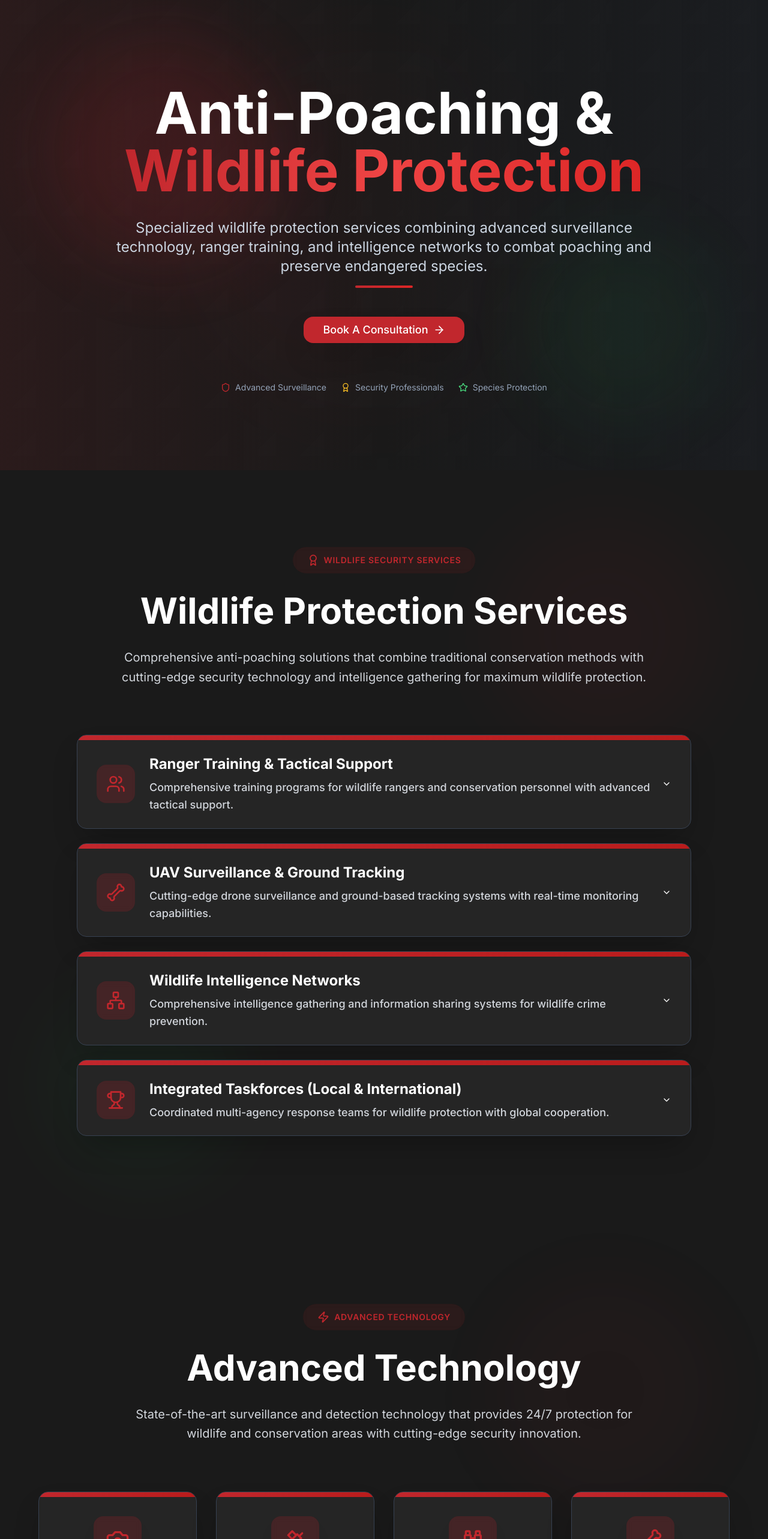
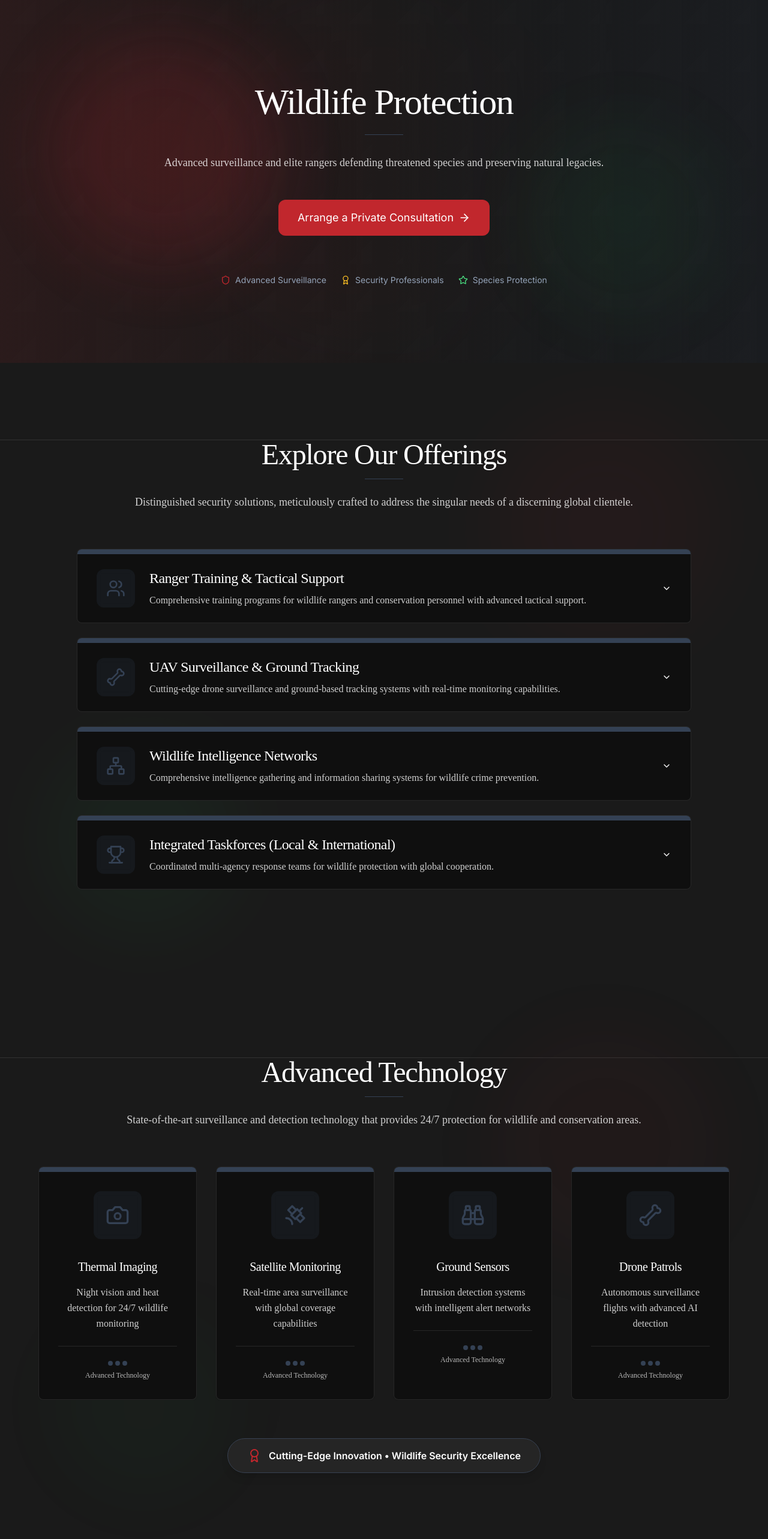
Before and after one commit to Joshua-Joseph1/valendor, a Next.js app: page /services/anti-poaching-wildlife-protection in a window 1280 px wide. Shown: the part 100-2666 px from the top of the page at 60% size. Built offline with nearby package versions, Linux system fonts and the light colour scheme.

Commit message:
feat(apwp): apply Valiant theme to Wildlife Protection page & components; update copy and CTAs

```diff
--- a/app/services/anti-poaching-wildlife-protection/page.tsx
+++ b/app/services/anti-poaching-wildlife-protection/page.tsx
@@ -8,7 +8,7 @@ import WildlifeProtectionCTA from '@/components/apwp/CTA';
 
 const WildlifeProtectionPage = () => {
   return (
-    <div className="min-h-screen pt-20 bg-[#1a1a1a] text-white">
+    <div className="min-h-screen pt-20 bg-[#1A1A1A] text-white antialiased">
       <WildlifeProtectionHero />
       <WildlifeProtectionOfferings />
       <WildlifeProtectionTechnology />
--- a/components/apwp/Hero.tsx
+++ b/components/apwp/Hero.tsx
@@ -13,7 +13,7 @@ const WildlifeProtectionHero = () => {
   return (
     <section
       ref={heroRef}
-      className="relative py-32 bg-[#1a1a1a] text-white overflow-hidden"
+      className="relative py-24 md:py-32 bg-[#1A1A1A] text-white overflow-hidden"
     >
       {/* Enhanced Background Elements */}
       <div className="absolute inset-0">
@@ -60,12 +60,10 @@ const WildlifeProtectionHero = () => {
               transition={{ duration: 0.6, delay: 0.3 }}
               className="flex flex-col items-center space-y-6"
             >
-              <h1 className="text-4xl sm:text-6xl lg:text-7xl xl:text-8xl font-bold leading-tight">
-                <span className="text-white">Anti-Poaching &</span>
-                <span className="block bg-gradient-to-r from-valentor-red via-red-500 to-red-600 bg-clip-text text-transparent">
-                  Wildlife Protection
-                </span>
+              <h1 className="text-4xl md:text-6xl font-[ui-serif] tracking-tight leading-tight">
+                Wildlife Protection
               </h1>
+              <div className="h-px w-16 bg-[#344154] mx-auto" />
             </motion.div>
 
             {/* Description */}
@@ -75,12 +73,9 @@ const WildlifeProtectionHero = () => {
               transition={{ duration: 0.6, delay: 0.5 }}
               className="space-y-4"
             >
-              <p className="text-xl md:text-2xl text-slate-300 leading-relaxed max-w-4xl mx-auto">
-                Specialized wildlife protection services combining advanced
-                surveillance technology, ranger training, and intelligence
-                networks to combat poaching and preserve endangered species.
+              <p className="text-base md:text-lg text-white/80 leading-relaxed max-w-4xl mx-auto font-[ui-sans-serif]">
+                Advanced surveillance and elite rangers defending threatened species and preserving natural legacies.
               </p>
-              <div className="w-24 h-1 bg-gradient-to-r from-valentor-red to-red-600 rounded-full mx-auto"></div>
             </motion.div>
 
             {/* Action Buttons */}
@@ -90,13 +85,14 @@ const WildlifeProtectionHero = () => {
               transition={{ duration: 0.6, delay: 0.7 }}
               className="flex flex-col sm:flex-row gap-4 justify-center pt-4"
             >
-              <Button
-                size="lg"
-                className="bg-valentor-red hover:bg-red-700 text-white px-8 py-4 text-lg rounded-2xl shadow-2xl hover:shadow-3xl transition-all duration-300 hover:scale-105 group"
+              <a
+                href="/contact"
+                aria-label="Arrange a Private Consultation with Valiant Risk Group"
+                className="inline-flex items-center bg-[#C1272D] hover:bg-[#C1272D]/90 text-white px-8 py-4 text-base md:text-lg rounded-xl transition-colors duration-300 focus-visible:outline focus-visible:outline-2 focus-visible:outline-[#C1272D]"
               >
-                Book A Consultation
-                <ArrowRight className="ml-2 h-5 w-5 group-hover:translate-x-1 transition-transform duration-300" />
-              </Button>
+                Arrange a Private Consultation
+                <ArrowRight className="ml-2 h-5 w-5" />
+              </a>
             </motion.div>
 
             {/* Trust Indicators */}
--- a/components/apwp/Impact.tsx
+++ b/components/apwp/Impact.tsx
@@ -28,7 +28,7 @@ const WildlifeProtectionImpact = () => {
   ];
 
   return (
-    <section className="relative py-32 bg-gradient-to-br from-valentor-red via-red-600 to-red-800 text-white overflow-hidden">
+    <section className="relative py-24 md:py-32 bg-[#1A1A1A] text-white overflow-hidden before:block before:h-px before:w-full before:bg-white/10">
       {/* Sophisticated background elements */}
       <div className="absolute inset-0">
         <div className="absolute inset-0 bg-gradient-to-r from-black/20 via-transparent to-black/30"></div>
@@ -55,17 +55,10 @@ const WildlifeProtectionImpact = () => {
           viewport={{ once: true }}
           className="text-center mb-16"
         >
-          <div className="inline-flex items-center bg-white/10 backdrop-blur-xl rounded-full px-6 py-3 border border-white/20 mb-8">
-            <TrendingUp className="h-5 w-5 text-white mr-2" />
-            <span className="text-white font-semibold text-sm uppercase tracking-wider">Conservation Impact</span>
-          </div>
-
-          <h2 className="text-4xl md:text-5xl font-bold mb-8 leading-tight">
-            Conservation Impact
-          </h2>
-          <p className="text-xl md:text-2xl max-w-4xl mx-auto leading-relaxed text-white/90">
-            Our wildlife protection programs have helped preserve critical habitats
-            and protect endangered species across multiple continents with measurable security results.
+          <h2 className="text-3xl md:text-5xl font-[ui-serif] tracking-tight text-white mb-4">Conservation Impact</h2>
+          <div className="mx-auto h-px w-16 bg-[#344154] mb-6" />
+          <p className="text-base md:text-lg max-w-4xl mx-auto leading-relaxed text-white/80 font-[ui-sans-serif]">
+            Our wildlife protection programs have helped preserve critical habitats and protect endangered species across multiple continents.
           </p>
         </motion.div>
 
@@ -80,29 +73,29 @@ const WildlifeProtectionImpact = () => {
               viewport={{ once: true }}
               className="text-center group"
             >
-              <div className="bg-white/10 backdrop-blur-xl rounded-3xl p-8 border border-white/20 shadow-2xl hover:shadow-3xl transition-all duration-500 hover:scale-105 hover:bg-white/15">
+              <div className="bg-[#0f0f0f] backdrop-blur-xl rounded-xl p-8 border border-white/10 transition-colors duration-300">
                 {/* Icon */}
                 <div className="bg-white/20 backdrop-blur-sm rounded-2xl p-4 w-16 h-16 flex items-center justify-center mx-auto mb-6 group-hover:bg-white/30 transition-all duration-300">
                   <Award className="h-8 w-8 text-white" />
                 </div>
 
                 {/* Number */}
-                <div className="text-4xl md:text-5xl font-bold mb-3 bg-gradient-to-r from-white to-gray-200 bg-clip-text text-transparent">
+                <div className="text-4xl md:text-5xl font-[ui-serif] tracking-tight mb-3 text-white">
                   {stat.number}
                 </div>
 
                 {/* Label */}
-                <div className="text-lg md:text-xl font-semibold mb-2 text-white">
+                <div className="text-lg md:text-xl font-[ui-serif] tracking-tight mb-2 text-white">
                   {stat.label}
                 </div>
 
                 {/* Description */}
-                <div className="text-white/80 text-sm">
+                <div className="text-white/80 text-sm font-[ui-sans-serif]">
                   {stat.description}
                 </div>
 
                 {/* Decorative line */}
-                <div className="w-12 h-1 bg-gradient-to-r from-white/50 to-transparent rounded-full mx-auto mt-4"></div>
+                <div className="w-12 h-px bg-[#344154] mx-auto mt-4"></div>
               </div>
             </motion.div>
           ))}
--- a/components/apwp/Offerings.tsx
+++ b/components/apwp/Offerings.tsx
@@ -60,7 +60,7 @@ const WildlifeProtectionOfferings = () => {
   return (
     <section
       ref={servicesRef}
-      className="py-32 bg-[#1a1a1a] text-white relative overflow-hidden"
+      className="py-24 md:py-32 bg-[#1A1A1A] text-white relative overflow-hidden before:block before:h-px before:w-full before:bg-white/10"
     >
       {/* Elegant background elements */}
       <div className="absolute inset-0 opacity-5">
@@ -74,22 +74,12 @@ const WildlifeProtectionOfferings = () => {
           initial={{ opacity: 0, y: 50 }}
           animate={isServicesInView ? { opacity: 1, y: 0 } : {}}
           transition={{ duration: 0.8 }}
-          className="text-center mb-20"
+          className="text-center mb-16"
         >
-          <div className="inline-flex items-center bg-valentor-red/10 backdrop-blur-sm rounded-full px-6 py-3 mb-8">
-            <Award className="h-5 w-5 text-valentor-red mr-2" />
-            <span className="text-valentor-red font-semibold text-sm uppercase tracking-wider">
-              Wildlife Security Services
-            </span>
-          </div>
-
-          <h2 className="text-5xl md:text-6xl font-bold text-white mb-8 leading-tight">
-            Wildlife Protection Services
-          </h2>
-          <p className="text-xl text-gray-300 max-w-4xl mx-auto leading-relaxed">
-            Comprehensive anti-poaching solutions that combine traditional
-            conservation methods with cutting-edge security technology and
-            intelligence gathering for maximum wildlife protection.
+          <h2 className="text-3xl md:text-5xl font-[ui-serif] tracking-tight text-white mb-4">Explore Our Offerings</h2>
+          <div className="mx-auto h-px w-16 bg-[#344154] mb-6" />
+          <p className="text-base md:text-lg text-white/80 max-w-4xl mx-auto leading-relaxed font-[ui-sans-serif]">
+            Distinguished security solutions, meticulously crafted to address the singular needs of a discerning global clientele.
           </p>
         </motion.div>
 
@@ -105,26 +95,26 @@ const WildlifeProtectionOfferings = () => {
               >
                 <AccordionItem
                   value={`item-${index}`}
-                  className="bg-[#252525] backdrop-blur-xl border border-gray-700 rounded-2xl mb-6 shadow-2xl hover:shadow-3xl transition-all duration-300 overflow-hidden group"
+                  className="bg-[#0f0f0f] backdrop-blur-xl border border-white/10 rounded-lg mb-6 transition-colors duration-300 overflow-hidden group"
                 >
-                  <div className="h-2 bg-gradient-to-r from-valentor-red to-red-700"></div>
-                  <AccordionTrigger className="px-8 py-6 hover:no-underline group-hover:bg-gray-700/20 transition-all duration-300">
+                  <div className="h-2 bg-[#344154]"></div>
+                  <AccordionTrigger className="px-8 py-6 hover:no-underline group-hover:bg-white/5 transition-colors duration-300">
                     <div className="flex items-center text-left w-full">
-                      <div className="bg-valentor-red/20 backdrop-blur-sm rounded-2xl p-4 mr-6 group-hover:bg-valentor-red/30 transition-all duration-300">
-                        <offering.icon className="h-8 w-8 text-valentor-red" />
+                      <div className="bg-[#344154]/20 backdrop-blur-sm rounded-xl p-4 mr-6 transition-colors duration-300">
+                        <offering.icon className="h-8 w-8 text-[#344154]" />
                       </div>
                       <div className="flex-1">
-                        <h3 className="text-2xl font-bold text-white mb-2 group-hover:text-gray-200 transition-colors duration-300">
+                        <h3 className="text-2xl font-[ui-serif] tracking-tight text-white mb-2">
                           {offering.title}
                         </h3>
-                        <p className="text-gray-300 text-lg leading-relaxed">
+                        <p className="text-white/80 text-base leading-relaxed font-[ui-sans-serif]">
                           {offering.description}
                         </p>
                       </div>
                     </div>
                   </AccordionTrigger>
                   <AccordionContent className="px-8 pb-8">
-                    <div className="bg-valentor-red/10 backdrop-blur-sm rounded-2xl p-8 ml-20 border border-valentor-red/20 shadow-inner">
+                    <div className="bg-[#344154]/10 backdrop-blur-sm rounded-xl p-8 ml-20 border border-[#344154]/20">
                       <div className="grid grid-cols-1 md:grid-cols-2 gap-4">
                         {offering.details.map((detail, detailIndex) => (
                           <motion.div
@@ -137,10 +127,10 @@ const WildlifeProtectionOfferings = () => {
                               duration: 0.4,
                               delay: index * 0.1 + detailIndex * 0.05 + 0.3,
                             }}
-                            className="flex items-start group/item hover:bg-valentor-red/5 rounded-xl p-3 transition-all duration-200"
+                            className="flex items-start group/item hover:bg-white/5 rounded-xl p-3 transition-colors duration-200"
                           >
-                            <CheckCircle className="h-6 w-6 text-valentor-red mr-4 mt-0.5 flex-shrink-0 group-hover/item:text-red-600 transition-colors duration-200" />
-                            <span className="text-gray-300 font-medium leading-relaxed group-hover/item:text-white transition-colors duration-200">
+                            <CheckCircle className="h-6 w-6 text-[#344154] mr-4 mt-0.5 flex-shrink-0 transition-colors duration-200" />
+                            <span className="text-white/80 font-medium leading-relaxed font-[ui-sans-serif]">
                               {detail}
                             </span>
                           </motion.div>
@@ -148,16 +138,16 @@ const WildlifeProtectionOfferings = () => {
                       </div>
 
                       {/* Decorative element */}
-                      <div className="mt-6 pt-6 border-t border-gray-600">
+                      <div className="mt-6 pt-6 border-t border-white/10">
                         <div className="flex items-center justify-center space-x-1">
                           {[...Array(5)].map((_, i) => (
                             <Star
                               key={i}
-                              className="h-4 w-4 text-amber-400 fill-current"
+                              className="h-4 w-4 text-[#344154]"
                             />
                           ))}
                         </div>
-                        <p className="text-xs text-gray-300 text-center mt-2 font-medium">
+                        <p className="text-xs text-white/70 text-center mt-2 font-[ui-sans-serif]">
                           Wildlife Security Excellence
                         </p>
                       </div>
--- a/components/apwp/Technology.tsx
+++ b/components/apwp/Technology.tsx
@@ -36,7 +36,7 @@ const WildlifeProtectionTechnology = () => {
   return (
     <section
       ref={technologyRef}
-      className="py-32 bg-[#1a1a1a] text-white relative overflow-hidden"
+      className="py-24 md:py-32 bg-[#1A1A1A] text-white relative overflow-hidden before:block before:h-px before:w-full before:bg-white/10"
     >
       {/* Elegant background elements */}
       <div className="absolute inset-0 opacity-5">
@@ -51,22 +51,12 @@ const WildlifeProtectionTechnology = () => {
           initial={{ opacity: 0, y: 50 }}
           animate={isTechnologyInView ? { opacity: 1, y: 0 } : {}}
           transition={{ duration: 0.8 }}
-          className="text-center mb-20"
+          className="text-center mb-16"
         >
-          <div className="inline-flex items-center bg-valentor-red/10 backdrop-blur-sm rounded-full px-6 py-3 mb-8">
-            <Zap className="h-5 w-5 text-valentor-red mr-2" />
-            <span className="text-valentor-red font-semibold text-sm uppercase tracking-wider">
-              Advanced Technology
-            </span>
-          </div>
-
-          <h2 className="text-5xl md:text-6xl font-bold text-white mb-8 leading-tight">
-            Advanced Technology
-          </h2>
-          <p className="text-xl text-gray-300 max-w-4xl mx-auto leading-relaxed">
-            State-of-the-art surveillance and detection technology that provides
-            24/7 protection for wildlife and conservation areas with
-            cutting-edge security innovation.
+          <h2 className="text-3xl md:text-5xl font-[ui-serif] tracking-tight text-white mb-4">Advanced Technology</h2>
+          <div className="mx-auto h-px w-16 bg-[#344154] mb-6" />
+          <p className="text-base md:text-lg text-white/80 max-w-4xl mx-auto leading-relaxed font-[ui-sans-serif]">
+            State-of-the-art surveillance and detection technology that provides 24/7 protection for wildlife and conservation areas.
           </p>
         </motion.div>
 
@@ -80,37 +70,35 @@ const WildlifeProtectionTechnology = () => {
               transition={{ duration: 0.8, delay: index * 0.2 }}
               className="group"
             >
-              <Card className="h-full bg-[#252525] backdrop-blur-xl border border-gray-700 shadow-2xl hover:shadow-3xl transition-all duration-500 group-hover:scale-105 rounded-2xl overflow-hidden">
-                <div className="h-2 bg-gradient-to-r from-valentor-red to-red-700"></div>
+              <Card className="h-full bg-[#0f0f0f] backdrop-blur-xl border border-white/10 transition-colors duration-300 rounded-lg overflow-hidden">
+                <div className="h-2 bg-[#344154]"></div>
                 <CardContent className="p-8 text-center">
                   {/* Icon with luxury styling */}
                   <div className="relative mb-8">
-                    <div className="w-20 h-20 bg-valentor-red/20 backdrop-blur-sm rounded-2xl flex items-center justify-center mx-auto shadow-xl group-hover:shadow-2xl transition-all duration-500 group-hover:rotate-6">
-                      <tech.icon className="h-10 w-10 text-valentor-red" />
+                    <div className="w-20 h-20 bg-[#344154]/20 backdrop-blur-sm rounded-xl flex items-center justify-center mx-auto transition-colors duration-500">
+                      <tech.icon className="h-10 w-10 text-[#344154]" />
                     </div>
                   </div>
 
                   {/* Content */}
-                  <h3 className="text-xl font-bold text-white mb-4 group-hover:text-gray-200 transition-colors duration-300">
+                  <h3 className="text-xl font-[ui-serif] tracking-tight text-white mb-4">
                     {tech.title}
                   </h3>
-                  <p className="text-gray-300 leading-relaxed group-hover:text-gray-200 transition-colors duration-300">
+                  <p className="text-white/80 leading-relaxed font-[ui-sans-serif]">
                     {tech.description}
                   </p>
 
                   {/* Decorative element */}
-                  <div className="mt-6 pt-6 border-t border-gray-600">
+                  <div className="mt-6 pt-6 border-t border-white/10">
                     <div className="flex items-center justify-center space-x-1">
                       {[...Array(3)].map((_, i) => (
                         <div
                           key={i}
-                          className={`w-2 h-2 bg-valentor-red rounded-full opacity-${
-                            (i + 1) * 30
-                          }`}
+                          className={`w-2 h-2 bg-[#344154] rounded-full`}
                         ></div>
                       ))}
                     </div>
-                    <p className="text-xs text-gray-300 text-center mt-2 font-medium">
+                    <p className="text-xs text-white/70 text-center mt-2 font-[ui-sans-serif]">
                       Advanced Technology
                     </p>
                   </div>
```
Also changed, not shown: components/apwp/CTA.tsx (+19 -19 lines).
